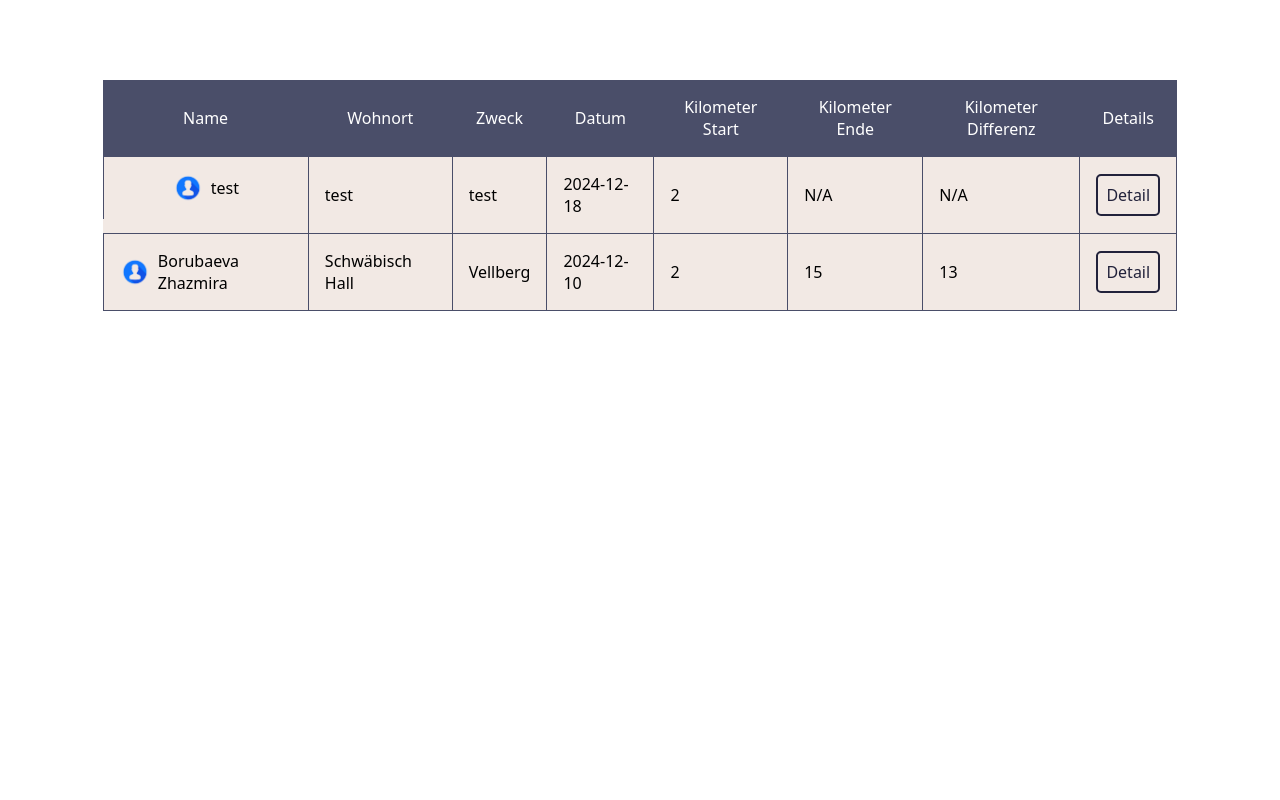
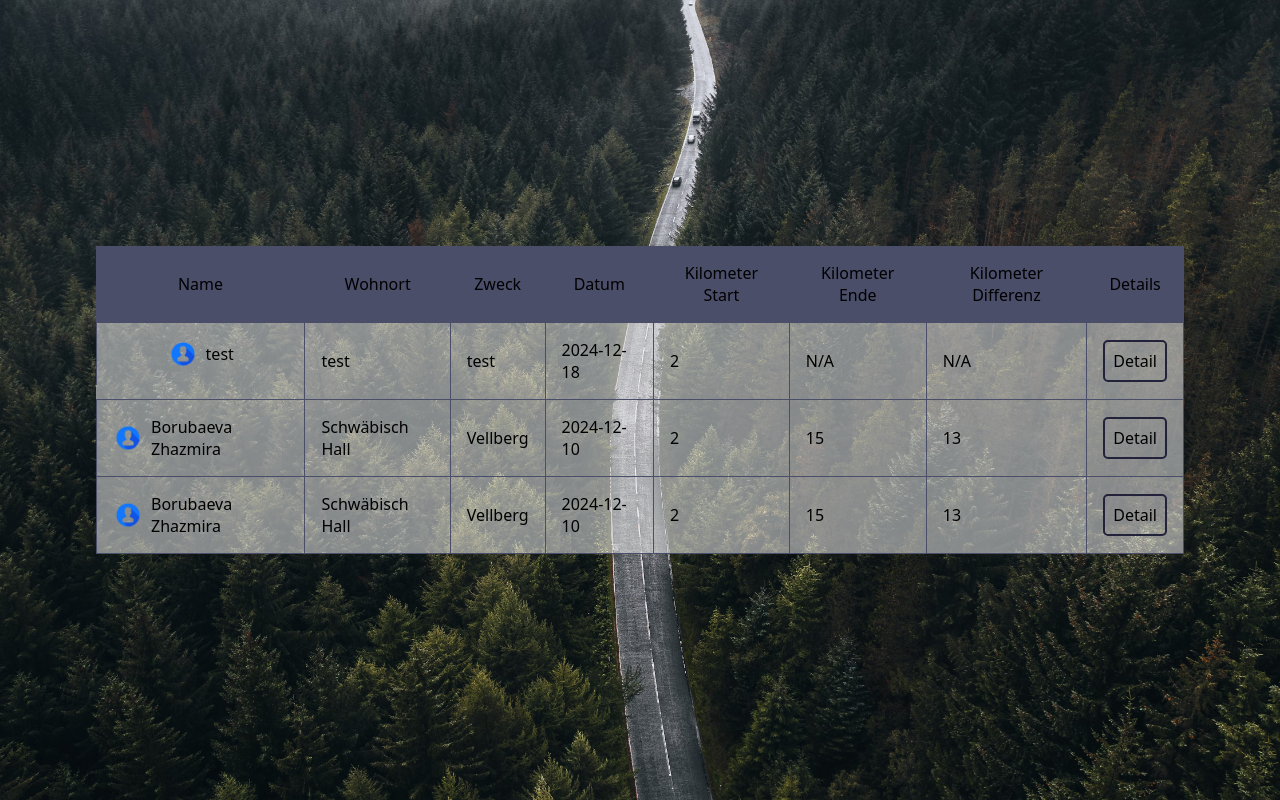
Before and after one commit to cheechay/Fahrtenprojekt, a PHP site: page /ausgabe.php in a window 1280 px wide. Run offline with PHP 8.4, Linux system fonts and the light colour scheme.

Commit message:
ausgabe.css angepasst

```diff
--- a/ausgabe.css
+++ b/ausgabe.css
@@ -1,16 +1,34 @@
 
 body{
-
+    background-image: url(imgs/background.avif);
     font-family: system-ui, -apple-system, BlinkMacSystemFont, 'Segoe UI', Roboto, Oxygen, Ubuntu, Cantarell, 'Open Sans', 'Helvetica Neue', sans-serif;
-
+    object-fit: contain;
+    height: 100vh;
+    background-repeat: no-repeat;
+    background-size: cover;
+    position: relative;
+    margin: 0;
+    display: flex;
+    align-items: center;
 }
+/* body::after{
+    content: '';
+    position: absolute;
+    top: 0;
+    left: 0;
+    width: 100%;
+    height: 100%;
+    background-color: #000;
+    opacity: 0.5 ;
+    z-index: -1;
+    background: linear-gradient(177deg, rgb(255, 255, 255) 25%, rgba(255, 255, 255, 0) 44%);
+} */
 
 th{
         padding: 1rem;
         font-weight: 500;
         text-transform: capitalize;
-
-        color: #fff;
+        color: #000;
 }
 
 td:nth-child(1){
@@ -30,14 +48,38 @@ tr{
 td{
     border: 1px solid #4a4e69;
     padding: 1rem;
+    color: #000;
 }
 table{
+    width: 100%;
+    position: sticky;
+    border-collapse: collapse;
+    background: transparent;
+    color: #fff;
+    position: relative;
+}
+
+.out-wrap{
+    position: relative;
     width: 85%;
     margin: 0 auto;
-    margin-top: 5rem;
-    border-collapse: collapse;
-    background-color: #f2e9e4;
+    height: max-content;
+    position: relative;
+    overflow: hidden;
+    position: relative;
+}
 
+.out-wrap::after{
+    content: '';
+    position: absolute;
+    top: 0;
+    left: 0;
+    width: 100%;
+    height: 100%;
+    background-color: #000;
+    opacity: 0.5 ;
+    z-index: -1;
+    background-image: linear-gradient(180deg, rgb(255, 255, 255) 135%, rgba(255, 255, 255, 5) 119%);
 
 }
 
@@ -49,7 +91,7 @@ thead{
 
 a{
     text-decoration: none;
-    color: #22223b;
+    color: #000;
     border: 2px solid #22223b;
     padding: 0.5rem;
     border-radius: 5px;
--- a/ausgabe.php
+++ b/ausgabe.php
@@ -7,6 +7,7 @@
     <link rel="stylesheet" href="ausgabe.css">
 </head>
 <body>
+    <div class="out-wrap">
     <table>
         <thead>
                <th>Name</th>
@@ -63,5 +64,7 @@
                 ?>
             </tbody>
         </table>
+    </div>
+
     </body>
 </html>
--- a/fahrtenbuch.xml
+++ b/fahrtenbuch.xml
@@ -11,4 +11,4 @@
     <Km_end>3</Km_end>
     <Kmdiff>1</Kmdiff>
   </fahrten>
-<fahrten id="2"><name>Borubaeva Zhazmira</name><wohnort>Schwäbisch Hall</wohnort><zweck>Vellberg</zweck><datum>2024-12-10</datum><uhrzeit_von>06:50</uhrzeit_von><uhrzeit_bis>07:15</uhrzeit_bis><km_start>2</km_start><km_end>15</km_end><kmdiff>13</kmdiff></fahrten></fahrtenbuch>
+<fahrten id="2"><name>Borubaeva Zhazmira</name><wohnort>Schwäbisch Hall</wohnort><zweck>Vellberg</zweck><datum>2024-12-10</datum><uhrzeit_von>06:50</uhrzeit_von><uhrzeit_bis>07:15</uhrzeit_bis><km_start>2</km_start><km_end>15</km_end><kmdiff>13</kmdiff></fahrten><fahrten id="3"><name>Borubaeva Zhazmira</name><wohnort>Schwäbisch Hall</wohnort><zweck>Vellberg</zweck><datum>2024-12-10</datum><uhrzeit_von>06:50</uhrzeit_von><uhrzeit_bis>07:15</uhrzeit_bis><km_start>2</km_start><km_end>15</km_end><kmdiff>13</kmdiff></fahrten></fahrtenbuch>
```
Also changed, not shown: imgs/background.avif (added).
